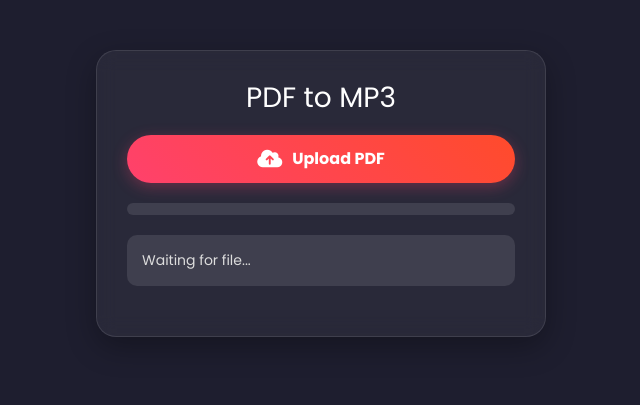
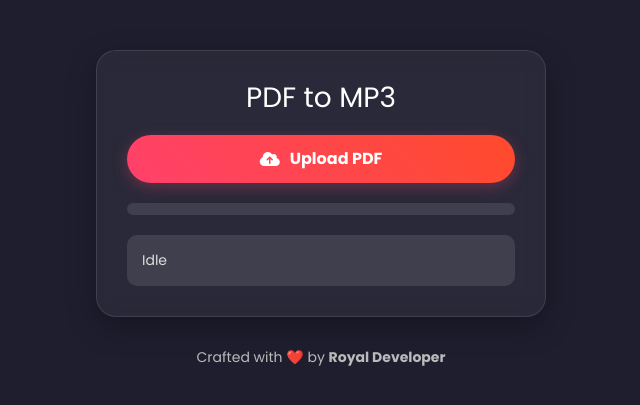
Before and after one commit to royal450/DigitalSolutionsMidia, a Flask app: page / in a window 1280 px wide. Shown: the top 405 px of the page, without its empty margins (319-959 px from the left). Run offline with Flask 3, Linux system fonts and the light colour scheme.

Commit message:
Update index.html

```diff
--- a/templates/index.html
+++ b/templates/index.html
@@ -19,7 +19,6 @@
             font-family: 'Poppins', sans-serif;
             text-align: center;
             padding-top: 50px;
-            margin: 0;
         }
 
         .container-box {
@@ -43,20 +42,11 @@
         }
 
         .progress-bar {
-            background: linear-gradient(90deg, #ff416c, #ff4b2b);
+            background: linear-gradient(45deg, #ff416c, #ff4b2b);
             height: 100%;
             width: 0%;
             border-radius: 10px;
-            transition: width 0.4s ease-in-out;
-        }
-
-        .progress-text {
-            position: absolute;
-            width: 100%;
-            top: -25px;
-            text-align: center;
-            font-size: 14px;
-            color: #fff;
+            transition: width 0.5s ease;
         }
 
         .status-box {
@@ -89,6 +79,12 @@
             box-shadow: 0 6px 20px rgba(255, 65, 108, 0.4);
         }
 
+        .branding {
+            margin-top: 30px;
+            font-size: 14px;
+            color: #bbb;
+        }
+
         .file-upload-label {
             display: flex;
             align-items: center;
@@ -97,19 +93,9 @@
             cursor: pointer;
         }
 
-        .file-upload-label i {
-            font-size: 20px;
-        }
-
-        .audio-controls {
-            display: flex;
-            justify-content: space-between;
-            gap: 10px;
-            margin-top: 20px;
-        }
-
-        .audio-controls button {
-            flex: 1;
+        .play-btn, .download-btn {
+            display: none;
+            margin-top: 15px;
         }
 
         .extracted-text {
@@ -121,7 +107,6 @@
             max-height: 200px;
             overflow-y: auto;
             display: none;
-            border: 1px solid rgba(255, 255, 255, 0.2);
         }
     </style>
 </head>
@@ -130,42 +115,42 @@
     <div class="container-box">
         <h3>PDF to MP3</h3>
 
+        <!-- File Upload -->
         <input type="file" id="fileUpload" accept=".pdf" hidden>
         <label for="fileUpload" class="btn-custom file-upload-label">
             <i class="fas fa-cloud-upload-alt"></i> Upload PDF
         </label>
 
+        <!-- Progress Bar -->
         <div class="progress-container">
             <div class="progress-bar"></div>
-            <div class="progress-text">0%</div>
         </div>
 
+        <!-- Status Box -->
         <div class="status-box">Waiting for file...</div>
 
+        <!-- Extracted Text -->
         <div class="extracted-text" id="extractedText">
             <strong>Extracted Text:</strong>
             <p id="textContent"></p>
         </div>
 
-        <div class="audio-controls">
-            <button class="btn-custom play-btn" style="display:none;">
-                <i class="fas fa-play"></i> Play Audio
-            </button>
-            <button class="btn-custom download-btn" style="display:none;">
-                <i class="fas fa-download"></i> Download MP3
-            </button>
-        </div>
+        <!-- Audio Controls -->
+        <button class="btn-custom play-btn"><i class="fas fa-play"></i> Play Audio</button>
+        <button class="btn-custom download-btn"><i class="fas fa-download"></i> Download MP3</button>
     </div>
+
+    <div class="branding">Crafted with ❤️ by <strong>Royal Developer</strong></div>
 
     <script>
         const fileInput = document.getElementById("fileUpload");
         const progressBar = document.querySelector(".progress-bar");
-        const progressText = document.querySelector(".progress-text");
         const statusBox = document.querySelector(".status-box");
+        const playButton = document.querySelector(".play-btn");
+        const downloadButton = document.querySelector(".download-btn");
         const extractedTextDiv = document.getElementById("extractedText");
         const textContent = document.getElementById("textContent");
-        const playButton = document.querySelector(".play-btn");
-        const downloadButton = document.querySelector(".download-btn");
+        let audio = null;
 
         fileInput.addEventListener("change", async function() {
             if (fileInput.files.length > 0) {
@@ -173,41 +158,49 @@
                 formData.append("file", fileInput.files[0]);
 
                 progressBar.style.width = "0%";
-                progressText.textContent = "0%";
                 statusBox.textContent = "Uploading PDF...";
 
                 let response = await fetch("/upload", { method: "POST", body: formData });
                 let data = await response.json();
 
-                if (data.mp3_files) {
+                if (data.mp3_files && data.text) {
                     progressBar.style.width = "100%";
-                    progressText.textContent = "100%";
-                    statusBox.textContent = "✅ Conversion Complete!";
-
+                    statusBox.textContent = "Conversion Complete!";
                     playButton.style.display = "block";
                     downloadButton.style.display = "block";
-
-                    if (data.text) {
-                        extractedTextDiv.style.display = "block";
-                        textContent.textContent = data.text;
-                    }
-
+                    extractedTextDiv.style.display = "block";
+                    textContent.textContent = data.text;
+                    audio = new Audio(`/output/${data.mp3_files[0]}`);
                 } else {
-                    statusBox.textContent = "❌ Error: " + data.error;
-                    progressBar.style.width = "0%";
-                    progressText.textContent = "0%";
+                    statusBox.textContent = "Error: " + data.error;
                 }
             }
         });
 
         playButton.addEventListener("click", function() {
-            let audio = new Audio(`/output/${data.mp3_files[0]}`);
-            audio.play();
+            if (audio) {
+                audio.play();
+            }
         });
 
         downloadButton.addEventListener("click", function() {
-            window.location.href = `/output/${data.mp3_files[0]}`;
+            if (audio) {
+                window.location.href = `/output/${audio.src.split("/").pop()}`;
+            }
         });
+
+        async function updateProgress() {
+            let response = await fetch("/status");
+            let data = await response.json();
+            progressBar.style.width = data.progress + "%";
+            statusBox.textContent = data.status;
+
+            if (data.progress < 100) {
+                setTimeout(updateProgress, 1000);
+            }
+        }
+
+        updateProgress();
     </script>
 
 </body>
```
